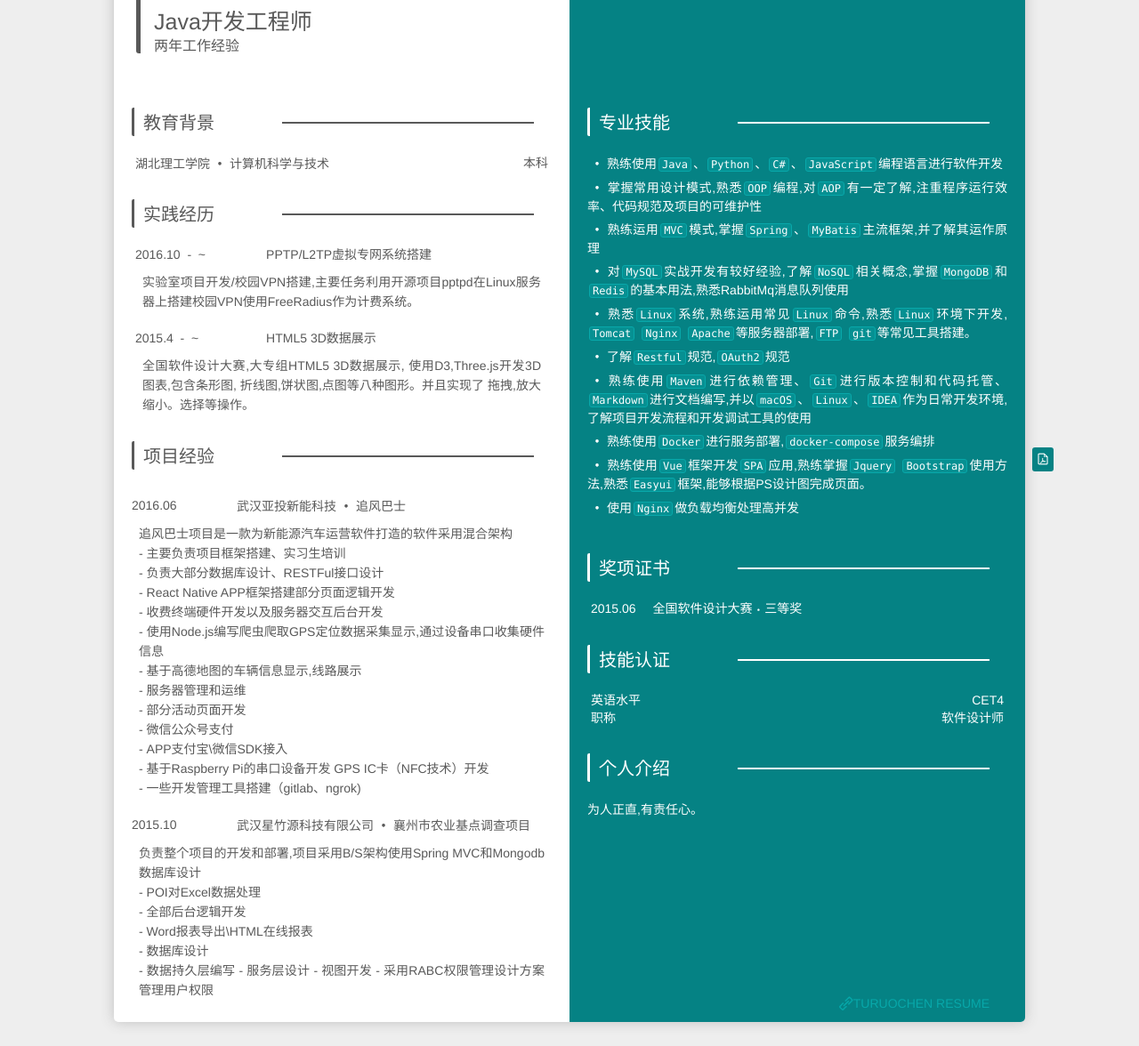
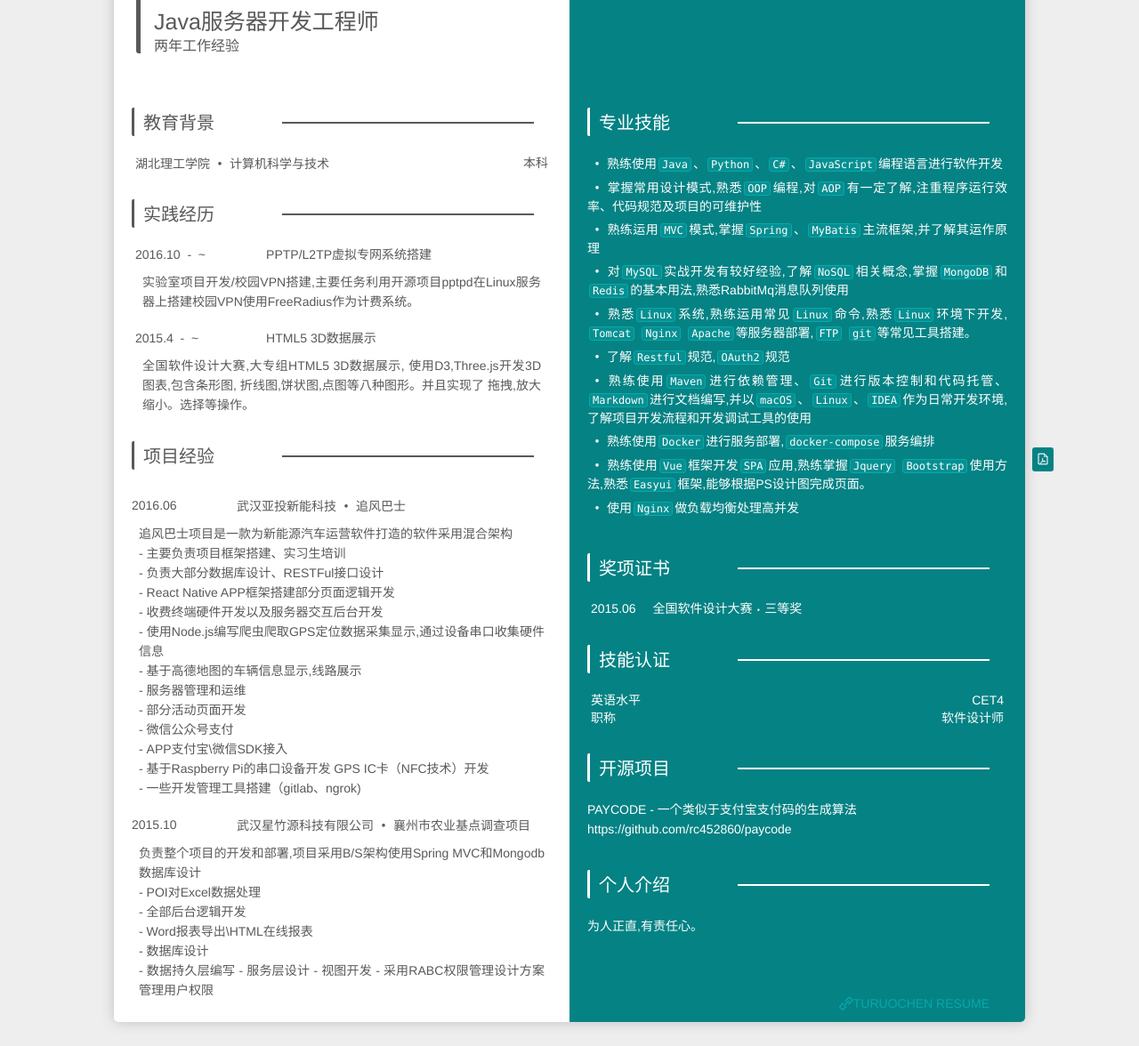
Before and after one commit to rc452860/resume, a plain HTML site: page index.html in a window 1280 px wide. Shown: the part 264-1440 px from the top of the page at 89% size. Drawn offline with Linux system fonts and the light colour scheme.

Commit message:
添加开源项目

```diff
--- a/index.html
+++ b/index.html
@@ -41,7 +41,7 @@
 						<h3>TURUOCHEN</h3>
 					</div>
 					<div class="job">
-						<h2>Java开发工程师</h2>
+						<h2>Java服务器开发工程师</h2>
 					</div>
 					<div class="exp">
 						<h3>两年工作经验</h3>
@@ -251,6 +251,23 @@
 				<section class="evaluation">
 					<header class="section-hd">
 						<span class="section-title-l"></span>
+						<h2 class="section-title">开源项目</h2>
+						<span class="section-title-r"></span>
+					</header>
+					<div class="section-bd">
+						<ul class="section-list">
+							<li>
+								<p class="section-content">
+									PAYCODE - 一个类似于支付宝支付码的生成算法</br>
+									https://github.com/rc452860/paycode
+								</p>
+							</li>
+						</ul>
+					</div>
+				</section>
+				<section class="evaluation">
+					<header class="section-hd">
+						<span class="section-title-l"></span>
 						<h2 class="section-title">个人介绍</h2>
 						<span class="section-title-r"></span>
 					</header>
```
